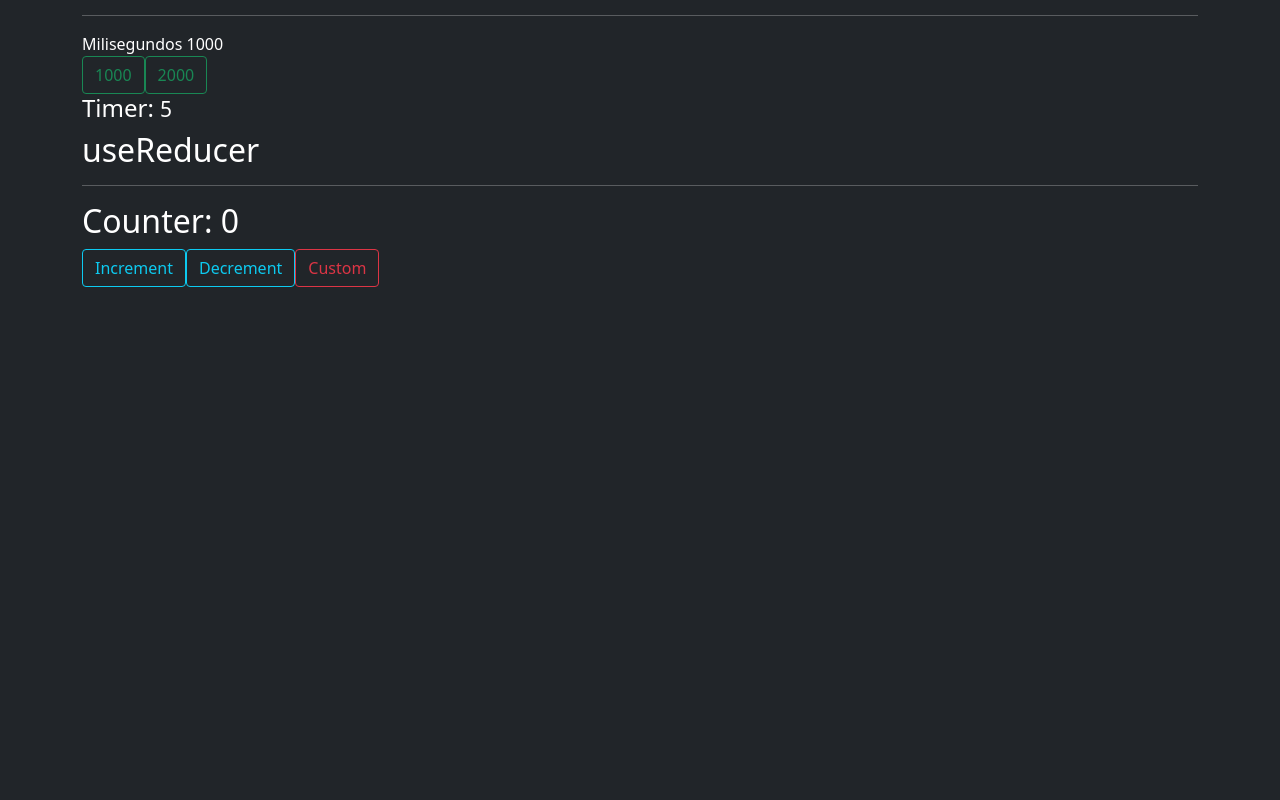
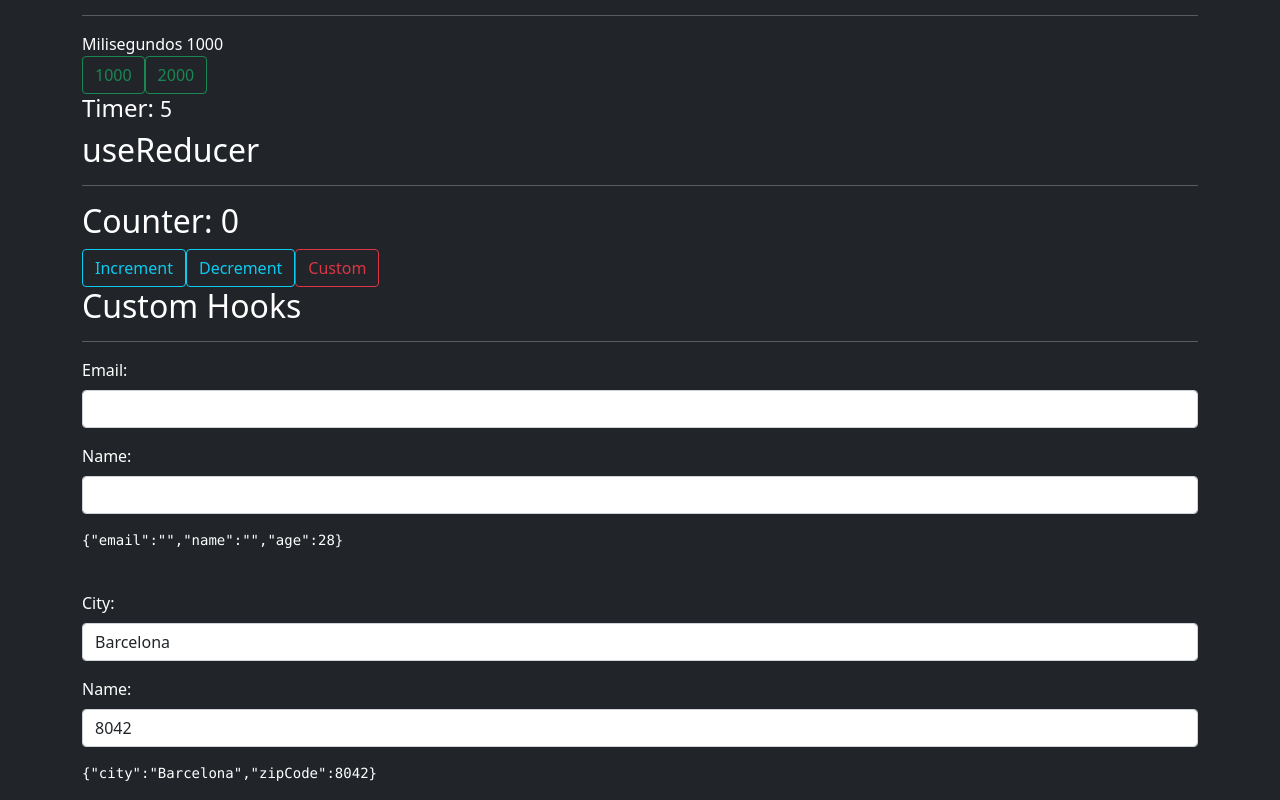
Before and after one commit to Adri-Antanon/react-ts-summary, a React (Create React App) app: page / in a window 1280 px wide. Shown: the part 427-1227 px from the top of the page. Before the commit the page ends 800 px from the top, so only its background shows below. Built offline with nearby package versions, Linux system fonts and the light colour scheme.

Commit message:
feat: add custom hook useForm

```diff
--- a/src/App.tsx
+++ b/src/App.tsx
@@ -2,6 +2,8 @@ import { Counter } from "./components/Counter";
 import User from "./components/User";
 import FatherTimer from "./components/FatherTimer";
 import NetworkCounter from "./components/NetworkCounter";
+import Form from "./components/Form";
+import SecondForm from "./components/SecondForm";
 
 function App() {
   return (
@@ -16,6 +18,12 @@ function App() {
       <h2>useReducer</h2>
       <hr />
       <NetworkCounter />
+      <h2>Custom Hooks</h2>
+      <hr />
+      <Form />
+      <br />
+
+      <SecondForm />
     </>
   );
 }
--- /dev/null
+++ b/src/components/Form.tsx
@@ -0,0 +1,47 @@
+import { useForm } from "../hooks/setForm";
+
+interface FormData {
+  email: string;
+  name: string;
+  age: number;
+}
+
+const Form = () => {
+  const { inputHandler, form } = useForm<FormData>({
+    email: "",
+    name: "",
+    age: 28,
+  });
+
+  return (
+    <form autoComplete="off">
+      <div className="mb-3">
+        <label htmlFor="email" className="form-label">
+          Email:
+        </label>
+        <input
+          type="email"
+          className="form-control"
+          name="email"
+          value={form.email}
+          onChange={inputHandler}
+        />
+      </div>
+      <div className="mb-3">
+        <label htmlFor="name" className="form-label">
+          Name:
+        </label>
+        <input
+          type="text"
+          className="form-control"
+          name="name"
+          value={form.name}
+          onChange={inputHandler}
+        />
+      </div>
+      <pre>{JSON.stringify(form)}</pre>
+    </form>
+  );
+};
+
+export default Form;
--- /dev/null
+++ b/src/components/SecondForm.tsx
@@ -0,0 +1,44 @@
+import { useForm } from "../hooks/setForm";
+
+interface FormData {
+  city: string;
+  zipCode: number;
+}
+
+const SecondForm = () => {
+  const { city, zipCode, form, inputHandler } = useForm<FormData>({
+    city: "Barcelona",
+    zipCode: 8042,
+  });
+  return (
+    <form autoComplete="off">
+      <div className="mb-3">
+        <label htmlFor="email" className="form-label">
+          City:
+        </label>
+        <input
+          type="text"
+          className="form-control"
+          name="city"
+          value={city}
+          onChange={inputHandler}
+        />
+      </div>
+      <div className="mb-3">
+        <label htmlFor="name" className="form-label">
+          Name:
+        </label>
+        <input
+          type="number"
+          className="form-control"
+          name="zipCode"
+          value={zipCode}
+          onChange={inputHandler}
+        />
+      </div>
+      <pre>{JSON.stringify(form)}</pre>
+    </form>
+  );
+};
+
+export default SecondForm;
--- /dev/null
+++ b/src/hooks/setForm.tsx
@@ -0,0 +1,20 @@
+import { useState, ChangeEvent } from "react";
+
+export const useForm = <T extends object>(initialState: T) => {
+  const [form, setForm] = useState(initialState);
+
+  const inputHandler = ({ target }: ChangeEvent<HTMLInputElement>) => {
+    const { name, value } = target;
+
+    setForm({
+      ...form,
+      [name]: value,
+    });
+  };
+
+  return {
+    form,
+    inputHandler,
+    ...form,
+  };
+};
```
